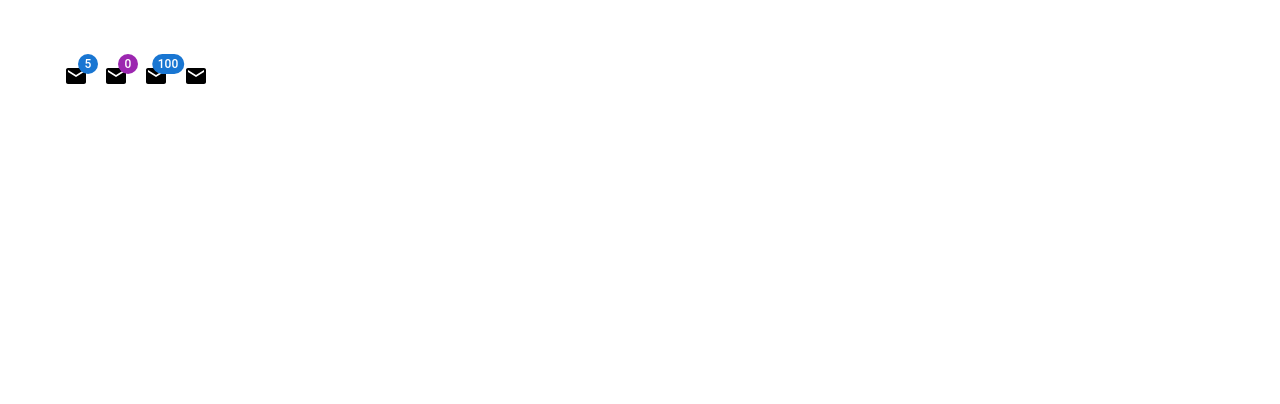
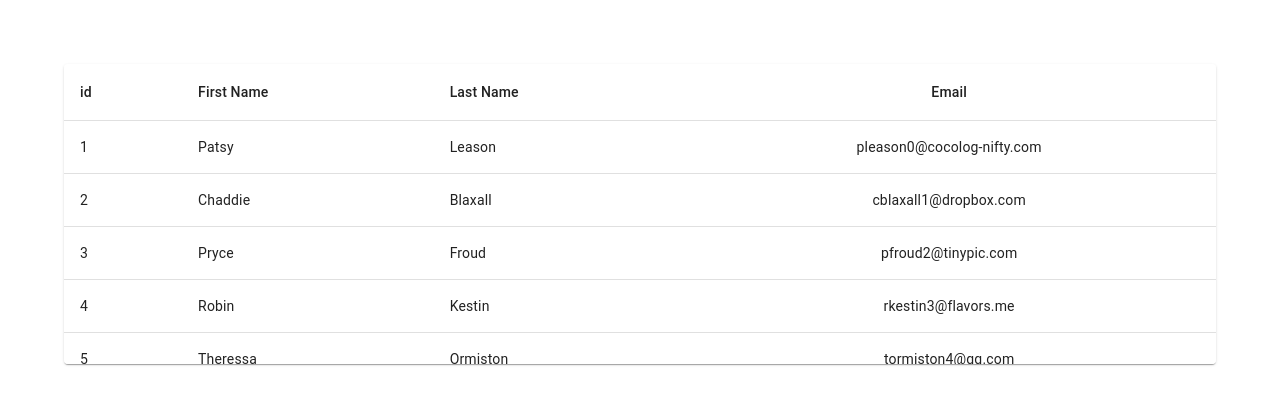
Before and after one commit to vinay-ramesh/MUI_Practice, a React (Create React App) app: page / in a window 1280 px wide. Shown: the top 404 px of the page. Built offline with nearby package versions, Linux system fonts and the light colour scheme.

Commit message:
Table component completed

```diff
--- a/src/App.css
+++ b/src/App.css
@@ -2,7 +2,9 @@
   /* text-align: center; */
   padding: 4rem;
 }
-
+body{
+  /* background-color: lightcyan; */
+}
 .App-logo {
   height: 40vmin;
   pointer-events: none;
--- a/src/App.tsx
+++ b/src/App.tsx
@@ -20,6 +20,10 @@ import MuiSpeedDial from "./components/MuiSpeedDial";
 import MuiBottomNavigation from "./components/MuiBottomNavigation";
 import MuiAvatar from "./components/MuiAvatar";
 import MuiBadge from "./components/MuiBadge";
+import MuiList from "./components/MuiList";
+import MuiChip from "./components/MuiChip";
+import MuiTooltip from "./components/MuiTooltip";
+import MuiTable from "./MuiTable";
 
 function App() {
   return (
@@ -53,7 +57,11 @@ function App() {
       {/* <MuiSpeedDial /> */}
       {/* <MuiBottomNavigation /> */}
       {/* {<MuiAvatar />} */}
-      <MuiBadge />
+      {/* <MuiBadge /> */}
+      {/* <MuiList /> */}
+      {/* <MuiChip /> */}
+      {/* <MuiTooltip /> */}
+      <MuiTable />
     </div>
   );
 }
--- /dev/null
+++ b/src/MuiTable.tsx
@@ -0,0 +1,103 @@
+import React from 'react'
+import { TableContainer, Table, TableHead, TableBody, TableRow, Paper, TableCell } from '@mui/material'
+
+const MuiTable = () => {
+    return (
+        <TableContainer component={Paper} sx={{ maxHeight: "300px" }}>
+            <Table aria-label="simple-label" stickyHeader>
+                <TableHead>
+                    <TableRow>
+                        <TableCell>id</TableCell>
+                        <TableCell>First Name</TableCell>
+                        <TableCell>Last Name</TableCell>
+                        <TableCell align="center">Email</TableCell>
+                    </TableRow>
+                </TableHead>
+                <TableBody>
+                    {tableData.map(row => (
+                        <TableRow key={row.id} sx={{ '&:last-child td, &:last-child th': { border: 0 } }}>
+                            <TableCell>{row.id}</TableCell>
+                            <TableCell>{row.first_name}</TableCell>
+                            <TableCell>{row.last_name}</TableCell>
+                            <TableCell align="center">{row.email}</TableCell>
+                        </TableRow>
+                    ))}
+                </TableBody>
+            </Table>
+        </TableContainer>
+    )
+}
+
+const tableData = [{
+    "id": 1,
+    "first_name": "Patsy",
+    "last_name": "Leason",
+    "email": "pleason0@cocolog-nifty.com",
+    "gender": "Male",
+    "ip_address": "203.192.82.195"
+}, {
+    "id": 2,
+    "first_name": "Chaddie",
+    "last_name": "Blaxall",
+    "email": "cblaxall1@dropbox.com",
+    "gender": "Male",
+    "ip_address": "158.97.6.158"
+}, {
+    "id": 3,
+    "first_name": "Pryce",
+    "last_name": "Froud",
+    "email": "pfroud2@tinypic.com",
+    "gender": "Male",
+    "ip_address": "218.117.36.66"
+}, {
+    "id": 4,
+    "first_name": "Robin",
+    "last_name": "Kestin",
+    "email": "rkestin3@flavors.me",
+    "gender": "Male",
+    "ip_address": "14.253.244.7"
+}, {
+    "id": 5,
+    "first_name": "Theressa",
+    "last_name": "Ormiston",
+    "email": "tormiston4@qq.com",
+    "gender": "Polygender",
+    "ip_address": "138.128.20.5"
+}, {
+    "id": 6,
+    "first_name": "Jaimie",
+    "last_name": "Pappin",
+    "email": "jpappin5@scribd.com",
+    "gender": "Male",
+    "ip_address": "39.40.5.176"
+}, {
+    "id": 7,
+    "first_name": "Caddric",
+    "last_name": "Sign",
+    "email": "csign6@wix.com",
+    "gender": "Male",
+    "ip_address": "43.77.70.80"
+}, {
+    "id": 8,
+    "first_name": "Lee",
+    "last_name": "Grunder",
+    "email": "lgrunder7@themeforest.net",
+    "gender": "Female",
+    "ip_address": "56.217.15.254"
+}, {
+    "id": 9,
+    "first_name": "Glennie",
+    "last_name": "Crusham",
+    "email": "gcrusham8@t-online.de",
+    "gender": "Non-binary",
+    "ip_address": "131.27.42.166"
+}, {
+    "id": 10,
+    "first_name": "Mallorie",
+    "last_name": "Bahde",
+    "email": "mbahde9@java.com",
+    "gender": "Polygender",
+    "ip_address": "159.99.239.159"
+}]
+
+export default MuiTable
--- /dev/null
+++ b/src/components/MuiChip.tsx
@@ -0,0 +1,27 @@
+import { Face } from '@mui/icons-material'
+import { Avatar, Chip, Stack } from '@mui/material'
+import React, { useState } from 'react'
+
+// Chips used - allow users to enter info, make selections, filter content or trigger actions
+// Ex: showcasing tags on blog post
+// chip size is medium by default
+const MuiChip = () => {
+    const [chips, setChips] = useState(['chip1', 'chip2', 'chip3'])
+
+    const handleClick = (chipToDelete: string) => {
+        setChips(chips => chips.filter(chip => chip !== chipToDelete))
+    }
+    return (
+        <Stack spacing={1} direction={"row"}>
+            <Chip label="Chip" color="primary" size="small" icon={<Face />} />
+            <Chip label="Outlined Chip" color="secondary" size="small" variant="outlined" avatar={<Avatar>V</Avatar>} />
+            <Chip label="Click" color="success" onClick={() => alert("Chip clicked")} />
+            <Chip label="Delete" color="error" onClick={() => alert("Delete clicked")} onDelete={() => alert("Delete handler called")} />
+            {chips.map((chip) => {
+                return <Chip key={chip} label={chip} onDelete={() => handleClick(chip)} />
+            })}
+        </Stack>
+    )
+}
+
+export default MuiChip
--- /dev/null
+++ b/src/components/MuiList.tsx
@@ -0,0 +1,52 @@
+import { Mail } from '@mui/icons-material'
+import { Box, ListItem, ListItemText, List, ListItemIcon, Avatar, ListItemAvatar, ListItemButton, Divider } from '@mui/material'
+import React from 'react'
+
+const MuiList = () => {
+    return (
+        <Box sx={{ width: "400px", bgcolor: "#efefef" }}>
+            <List>
+                <ListItem disablePadding>
+                    <ListItemButton>
+                        <ListItemIcon>
+                            <ListItemAvatar>
+                                <Avatar>
+                                    <Mail />
+                                </Avatar>
+                            </ListItemAvatar>
+                        </ListItemIcon>
+                        <ListItemText primary={"List item 1"} secondary="Secndary Text" />
+                    </ListItemButton>
+                </ListItem>
+                <Divider />
+                <ListItem disablePadding>
+                    <ListItemButton>
+                        <ListItemIcon>
+                            <ListItemAvatar>
+                                <Avatar>
+                                    <Mail />
+                                </Avatar>
+                            </ListItemAvatar>
+                        </ListItemIcon>
+                        <ListItemText primary={"List item 2"} secondary="Secndary Text" />
+                    </ListItemButton>
+                </ListItem>
+                <Divider />
+                <ListItem disablePadding>
+                    <ListItemButton>
+                        <ListItemIcon>
+                            <ListItemAvatar>
+                                <Avatar>
+                                    <Mail />
+                                </Avatar>
+                            </ListItemAvatar>
+                        </ListItemIcon>
+                        <ListItemText primary={"List item 3"} secondary="Secndary Text" />
+                    </ListItemButton>
+                </ListItem>
+            </List>
+        </Box>
+    )
+}
+
+export default MuiList
--- /dev/null
+++ b/src/components/MuiTooltip.tsx
@@ -0,0 +1,14 @@
+import { Delete } from '@mui/icons-material'
+import { IconButton, Tooltip } from '@mui/material'
+import React from 'react'
+
+// Helps to display informative text on hover on elements and especially used on icons
+const MuiTooltip = () => {
+    return (
+        <Tooltip title="Delete" placement="right" arrow enterDelay={500} leaveDelay={200}>
+            <IconButton><Delete /></IconButton>
+        </Tooltip>
+    )
+}
+
+export default MuiTooltip
```
